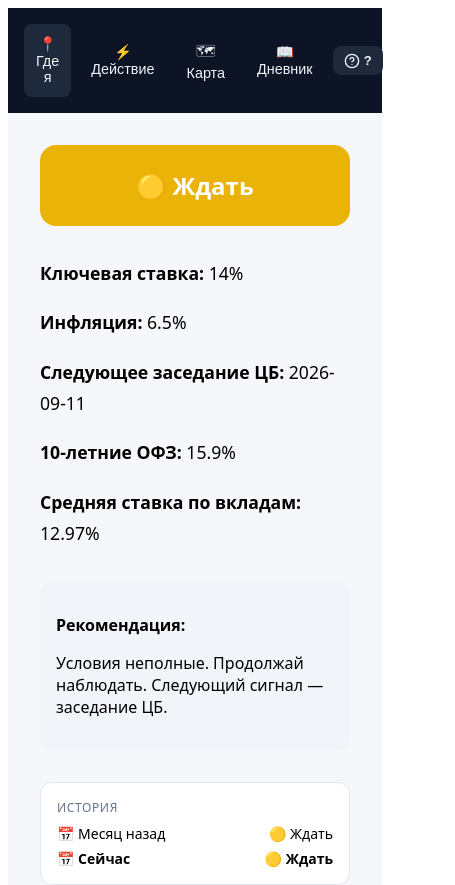
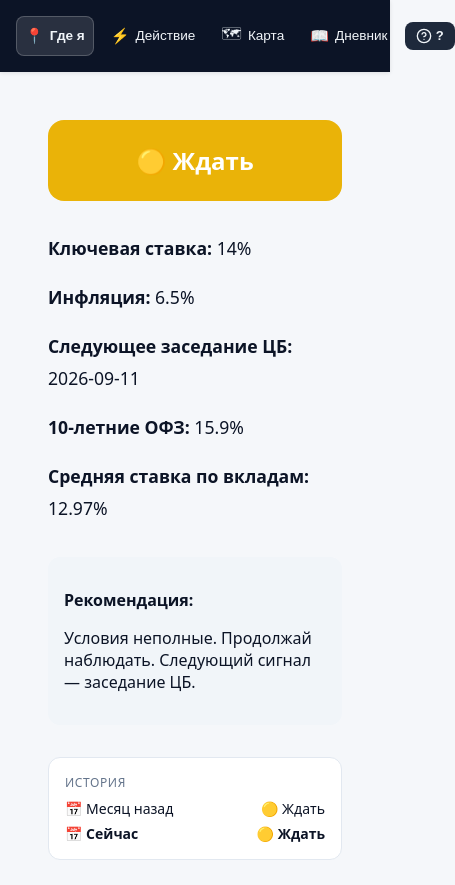
Before and after one commit to zimatoken/golden-investor, a React (Vite) app: page / in a window 390 px wide. Shown: the top 885 px of the page, 455 px wide, since content can reach past the window. Built offline with nearby package versions, Linux system fonts and the light colour scheme.

Commit message:
feat: адаптивная HelpModal + theme.css + useIsMobile

```diff
--- a/src/App.tsx
+++ b/src/App.tsx
@@ -1,6 +1,6 @@
 // src/App.tsx
 
-import { useState } from 'react';
+import { useEffect, useState } from 'react';
 import { StatusScreen } from './screens/StatusScreen';
 import { ActionScreen } from './screens/ActionScreen';
 import { MapScreen } from './screens/MapScreen';
@@ -18,56 +18,89 @@ const SCREEN_TO_HELP: Record<Screen, string> = {
   log: 'log',
 };
 
+// Иконки и подписи для кнопок навигации
+const NAV_ITEMS: { id: Screen; icon: string; label: string }[] = [
+  { id: 'status', icon: '📍', label: 'Где я' },
+  { id: 'action', icon: '⚡', label: 'Действие' },
+  { id: 'map', icon: '🗺', label: 'Карта' },
+  { id: 'log', icon: '📖', label: 'Дневник' },
+];
+
 export function App() {
   const [screen, setScreen] = useState<Screen>('status');
   const [helpOpen, setHelpOpen] = useState(false);
 
+  // Устанавливаем тему на <html>. Пока — светлая.
+  // Когда добавим useTheme() — здесь будет переключение.
+  useEffect(() => {
+    document.documentElement.setAttribute('data-theme', 'light');
+  }, []);
+
   return (
-    <div style={{ minHeight: '100vh', background: '#f5f7fa', fontFamily: 'system-ui, sans-serif' }}>
+    <div
+      style={{
+        minHeight: '100vh',
+        background: 'var(--bg)',
+        color: 'var(--text)',
+        fontFamily: 'system-ui, -apple-system, "Segoe UI", sans-serif',
+        transition: 'background 0.2s ease, color 0.2s ease',
+      }}
+    >
       {/* ─── Навигация ─────────────────────── */}
       <nav
         style={{
           display: 'flex',
           gap: '0.5rem',
-          padding: '1rem',
-          background: '#0c1426',
+          padding: '0.75rem 1rem',
+          background: 'var(--primary-dark)',
           position: 'sticky',
           top: 0,
           zIndex: 10,
           alignItems: 'center',
+          boxShadow: '0 1px 4px rgba(0,0,0,0.1)',
         }}
       >
-        {(['status', 'action', 'map', 'log'] as const).map((s) => (
+        {NAV_ITEMS.map((item) => {
+          const isActive = screen === item.id;
+          return (
             <button
-            key={s}
-            onClick={() => setScreen(s)}
+              key={item.id}
+              onClick={() => setScreen(item.id)}
               style={{
                 flex: 1,
-              padding: '0.75rem',
-              background: screen === s ? '#1e293b' : 'transparent',
+                padding: '0.65rem 0.5rem',
+                background: isActive ? 'rgba(255,255,255,0.12)' : 'transparent',
                 color: '#f1f5f9',
-              border: 'none',
+                border: isActive ? '1px solid rgba(255,255,255,0.2)' : '1px solid transparent',
                 borderRadius: 8,
                 cursor: 'pointer',
-              fontSize: '0.9rem',
+                fontSize: '0.85rem',
+                fontWeight: isActive ? 600 : 500,
+                transition: 'background 0.15s ease',
+                display: 'flex',
+                alignItems: 'center',
+                justifyContent: 'center',
+                gap: 6,
+                whiteSpace: 'nowrap',
               }}
             >
-            {s === 'status' ? '📍 Где я'
-              : s === 'action' ? '⚡ Действие'
-              : s === 'map' ? '🗺 Карта'
-              : '📖 Дневник'}
+              <span style={{ fontSize: 15 }}>{item.icon}</span>
+              <span>{item.label}</span>
             </button>
-        ))}
+          );
+        })}
 
         {/* Кнопка «?» — всегда справа */}
         <HelpButton onClick={() => setHelpOpen(true)} />
       </nav>
 
       {/* ─── Экраны ────────────────────────── */}
+      <main style={{ padding: '1rem', maxWidth: 900, margin: '0 auto' }}>
         {screen === 'status' && <StatusScreen />}
         {screen === 'action' && <ActionScreen />}
         {screen === 'map' && <MapScreen />}
         {screen === 'log' && <DecisionLogScreen />}
+      </main>
 
       {/* ─── Модалка инструкции ────────────── */}
       <HelpModal
--- a/src/components/HelpModal.tsx
+++ b/src/components/HelpModal.tsx
@@ -2,10 +2,8 @@
 
 import { useEffect, useMemo, useState } from 'react';
 import { X, Search, ChevronRight } from 'lucide-react';
-import {
-  HELP_CONTENT,
-  type HelpBlock,
-} from '../data/helpContent';
+import { HELP_CONTENT, type HelpBlock } from '../data/helpContent';
+import { useIsMobile } from '../hooks/useIsMobile';
 
 interface Props {
   open: boolean;
@@ -14,6 +12,7 @@ interface Props {
 }
 
 export function HelpModal({ open, onClose, initialSectionId = 'general' }: Props) {
+  const isMobile = useIsMobile();
   const [query, setQuery] = useState('');
   const [activeId, setActiveId] = useState<string>(initialSectionId);
 
@@ -64,15 +63,20 @@ export function HelpModal({ open, onClose, initialSectionId = 'general' }: Props
   return (
     <div
       onClick={onClose}
+      role="dialog"
+      aria-modal="true"
+      aria-label="Инструкция"
       style={{
         position: 'fixed',
         inset: 0,
-        background: 'rgba(0,0,0,0.6)',
+        background: 'var(--modal-overlay)',
         zIndex: 1000,
         display: 'flex',
-        alignItems: 'center',
+        alignItems: isMobile ? 'flex-start' : 'center',
         justifyContent: 'center',
-        padding: '1rem',
+        padding: isMobile
+          ? 'max(0.5rem, env(safe-area-inset-top)) 0.5rem max(0.5rem, env(safe-area-inset-bottom)) 0.5rem'
+          : 'max(1rem, env(safe-area-inset-top)) max(1rem, env(safe-area-inset-right)) max(1rem, env(safe-area-inset-bottom)) max(1rem, env(safe-area-inset-left))',
       }}
     >
       <div
@@ -80,13 +84,14 @@ export function HelpModal({ open, onClose, initialSectionId = 'general' }: Props
         style={{
           width: '100%',
           maxWidth: 900,
-          height: 'min(90vh, 700px)',
-          background: '#fff',
-          borderRadius: 16,
+          height: isMobile ? 'calc(100dvh - 1rem)' : 'min(90vh, 700px)',
+          background: 'var(--card-bg)',
+          color: 'var(--text)',
+          borderRadius: isMobile ? 12 : 16,
           display: 'flex',
           flexDirection: 'column',
           overflow: 'hidden',
-          boxShadow: '0 20px 60px rgba(0,0,0,0.3)',
+          boxShadow: 'var(--modal-shadow)',
         }}
       >
         {/* ─── Заголовок ─────────────────── */}
@@ -95,10 +100,11 @@ export function HelpModal({ open, onClose, initialSectionId = 'general' }: Props
             display: 'flex',
             alignItems: 'center',
             justifyContent: 'space-between',
-            padding: '1rem 1.25rem',
-            borderBottom: '1px solid #e2e8f0',
-            background: '#0c1426',
+            padding: isMobile ? '0.75rem 1rem' : '1rem 1.25rem',
+            borderBottom: '1px solid var(--border)',
+            background: 'var(--primary-dark)',
             color: '#fff',
+            flexShrink: 0,
           }}
         >
           <div style={{ display: 'flex', alignItems: 'center', gap: 10 }}>
@@ -106,7 +112,7 @@ export function HelpModal({ open, onClose, initialSectionId = 'general' }: Props
             <div>
               <div style={{ fontWeight: 700, fontSize: 16 }}>Инструкция</div>
               <div style={{ fontSize: 12, opacity: 0.7 }}>
-                Курс молодого бойца по «Золотому Инвестору»
+                {isMobile ? 'Курс молодого бойца' : 'Курс молодого бойца по «Золотому Инвестору»'}
               </div>
             </div>
           </div>
@@ -129,31 +135,23 @@ export function HelpModal({ open, onClose, initialSectionId = 'general' }: Props
         </div>
 
         {/* ─── Тело ─────────────────────── */}
-        <div style={{ display: 'flex', flex: 1, minHeight: 0 }}>
-          {/* Левая колонка — список */}
-          <aside
-            style={{
-              width: 240,
-              borderRight: '1px solid #e2e8f0',
-              display: 'flex',
-              flexDirection: 'column',
-              minHeight: 0,
-              background: '#f8fafc',
-            }}
-          >
-            <div style={{ padding: '0.75rem', borderBottom: '1px solid #e2e8f0' }}>
+        {isMobile ? (
+          /* ───── МОБИЛЬНАЯ ВЕРСИЯ: табы сверху ───── */
+          <>
+            {/* Поиск */}
+            <div style={{ padding: '0.5rem', borderBottom: '1px solid var(--border)', flexShrink: 0 }}>
               <div
                 style={{
                   display: 'flex',
                   alignItems: 'center',
                   gap: 6,
                   padding: '0.4rem 0.6rem',
-                  border: '1px solid #e2e8f0',
+                  border: '1px solid var(--border)',
                   borderRadius: 8,
-                  background: '#fff',
+                  background: 'var(--card-bg-soft)',
                 }}
               >
-                <Search size={14} color="#64748b" />
+                <Search size={14} color="var(--subtext)" />
                 <input
                   value={query}
                   onChange={(e) => setQuery(e.target.value)}
@@ -162,7 +160,111 @@ export function HelpModal({ open, onClose, initialSectionId = 'general' }: Props
                     border: 'none',
                     outline: 'none',
                     background: 'transparent',
-                    color: '#0c1426',
+                    color: 'var(--text)',
+                    fontSize: 14,
+                    width: '100%',
+                  }}
+                />
+              </div>
+            </div>
+
+            {/* Горизонтальные табы */}
+            <div
+              className="scrollbar"
+              style={{
+                display: 'flex',
+                gap: 6,
+                padding: '0.5rem',
+                overflowX: 'auto',
+                borderBottom: '1px solid var(--border)',
+                flexShrink: 0,
+                background: 'var(--card-bg-soft)',
+              }}
+            >
+              {filtered.length === 0 && (
+                <div style={{ padding: '0.5rem 1rem', color: 'var(--subtext)', fontSize: 13 }}>
+                  Ничего не найдено
+                </div>
+              )}
+              {filtered.map((s) => {
+                const isActive = s.id === active.id;
+                return (
+                  <button
+                    key={s.id}
+                    onClick={() => setActiveId(s.id)}
+                    style={{
+                      display: 'flex',
+                      alignItems: 'center',
+                      gap: 6,
+                      padding: '0.5rem 0.75rem',
+                      border: '1px solid ' + (isActive ? 'var(--primary-dark)' : 'var(--border)'),
+                      borderRadius: 20,
+                      background: isActive ? 'var(--primary-dark)' : 'var(--card-bg)',
+                      color: isActive ? '#fff' : 'var(--text)',
+                      cursor: 'pointer',
+                      fontSize: 13,
+                      fontWeight: isActive ? 600 : 500,
+                      whiteSpace: 'nowrap',
+                      flexShrink: 0,
+                    }}
+                  >
+                    <span style={{ fontSize: 15 }}>{s.icon}</span>
+                    <span>{s.title}</span>
+                  </button>
+                );
+              })}
+            </div>
+
+            {/* Контент */}
+            <main
+              className="scrollbar"
+              style={{
+                flex: 1,
+                overflowY: 'auto',
+                padding: '1rem',
+                minHeight: 0,
+              }}
+            >
+              <SectionContent active={active} onGo={setActiveId} />
+            </main>
+          </>
+        ) : (
+          /* ───── ДЕСКТОПНАЯ ВЕРСИЯ: боковая колонка ───── */
+          <div style={{ display: 'flex', flex: 1, minHeight: 0 }}>
+            <aside
+              className="scrollbar"
+              style={{
+                width: 240,
+                borderRight: '1px solid var(--border)',
+                display: 'flex',
+                flexDirection: 'column',
+                minHeight: 0,
+                background: 'var(--card-bg-soft)',
+                flexShrink: 0,
+              }}
+            >
+              <div style={{ padding: '0.75rem', borderBottom: '1px solid var(--border)' }}>
+                <div
+                  style={{
+                    display: 'flex',
+                    alignItems: 'center',
+                    gap: 6,
+                    padding: '0.4rem 0.6rem',
+                    border: '1px solid var(--border)',
+                    borderRadius: 8,
+                    background: 'var(--card-bg)',
+                  }}
+                >
+                  <Search size={14} color="var(--subtext)" />
+                  <input
+                    value={query}
+                    onChange={(e) => setQuery(e.target.value)}
+                    placeholder="Поиск..."
+                    style={{
+                      border: 'none',
+                      outline: 'none',
+                      background: 'transparent',
+                      color: 'var(--text)',
                       fontSize: 13,
                       width: '100%',
                     }}
@@ -172,7 +274,7 @@ export function HelpModal({ open, onClose, initialSectionId = 'general' }: Props
 
               <div style={{ flex: 1, overflowY: 'auto', padding: '0.5rem' }}>
                 {filtered.length === 0 && (
-                <div style={{ padding: '1rem', color: '#94a3b8', fontSize: 13, textAlign: 'center' }}>
+                  <div style={{ padding: '1rem', color: 'var(--subtext-muted)', fontSize: 13, textAlign: 'center' }}>
                     Ничего не найдено
                   </div>
                 )}
@@ -190,8 +292,8 @@ export function HelpModal({ open, onClose, initialSectionId = 'general' }: Props
                         padding: '0.6rem 0.75rem',
                         border: 'none',
                         borderRadius: 8,
-                      background: isActive ? '#0c1426' : 'transparent',
-                      color: isActive ? '#fff' : '#0c1426',
+                        background: isActive ? 'var(--primary-dark)' : 'transparent',
+                        color: isActive ? '#fff' : 'var(--text)',
                         cursor: 'pointer',
                         textAlign: 'left',
                         marginBottom: 2,
@@ -209,8 +311,8 @@ export function HelpModal({ open, onClose, initialSectionId = 'general' }: Props
               </div>
             </aside>
 
-          {/* Правая колонка — контент */}
             <main
+              className="scrollbar"
               style={{
                 flex: 1,
                 overflowY: 'auto',
@@ -218,11 +320,30 @@ export function HelpModal({ open, onClose, initialSectionId = 'general' }: Props
                 minHeight: 0,
               }}
             >
+              <SectionContent active={active} onGo={setActiveId} />
+            </main>
+          </div>
+        )}
+      </div>
+    </div>
+  );
+}
+
+/* ─── Контент раздела (общий для обеих версий) ─── */
+function SectionContent({
+  active,
+  onGo,
+}: {
+  active: typeof HELP_CONTENT[number];
+  onGo: (id: string) => void;
+}) {
+  return (
+    <>
       <div style={{ display: 'flex', alignItems: 'center', gap: 12, marginBottom: 8 }}>
         <span style={{ fontSize: 32 }}>{active.icon}</span>
         <div>
-                <h2 style={{ margin: 0, color: '#0c1426', fontSize: 20 }}>{active.title}</h2>
-                <div style={{ color: '#64748b', fontSize: 13 }}>{active.subtitle}</div>
+          <h2 style={{ margin: 0, color: 'var(--heading)', fontSize: 20 }}>{active.title}</h2>
+          <div style={{ color: 'var(--subtext)', fontSize: 13 }}>{active.subtitle}</div>
         </div>
       </div>
 
@@ -232,13 +353,10 @@ export function HelpModal({ open, onClose, initialSectionId = 'general' }: Props
         ))}
       </div>
 
-            <div style={{ marginTop: 32, paddingTop: 16, borderTop: '1px solid #e2e8f0' }}>
-              <NextSectionLink currentId={active.id} onGo={setActiveId} />
+      <div style={{ marginTop: 32, paddingTop: 16, borderTop: '1px solid var(--border)' }}>
+        <NextSectionLink currentId={active.id} onGo={onGo} />
       </div>
-          </main>
-        </div>
-      </div>
-    </div>
+    </>
   );
 }
 
@@ -247,7 +365,7 @@ function HelpBlockView({ block }: { block: HelpBlock }) {
   const base: React.CSSProperties = {
     fontSize: 14,
     lineHeight: 1.65,
-    color: '#334155',
+    color: 'var(--text-soft)',
   };
 
   if (block.type === 'paragraph') return <p style={{ ...base, margin: 0 }}>{block.text}</p>;
@@ -277,7 +395,7 @@ function HelpBlockView({ block }: { block: HelpBlock }) {
       <div
         style={{
           padding: '0.75rem 1rem',
-          borderLeft: '4px solid #ef4444',
+          borderLeft: '4px solid var(--danger)',
           background: 'rgba(239,68,68,0.08)',
           borderRadius: 8,
           ...base,
@@ -293,7 +411,7 @@ function HelpBlockView({ block }: { block: HelpBlock }) {
       <div
         style={{
           padding: '0.75rem 1rem',
-          borderLeft: '4px solid #3b82f6',
+          borderLeft: '4px solid var(--primary)',
           background: 'rgba(59,130,246,0.08)',
           borderRadius: 8,
           ...base,
@@ -313,14 +431,14 @@ function HelpBlockView({ block }: { block: HelpBlock }) {
           gap: 12,
           padding: '0.75rem 1rem',
           borderLeft: `4px solid ${block.color}`,
-          background: '#f8fafc',
+          background: 'var(--card-bg-soft)',
           borderRadius: 8,
         }}
       >
-        <div style={{ fontWeight: 700, fontSize: 14, minWidth: 140, color: '#0c1426' }}>
+        <div style={{ fontWeight: 700, fontSize: 14, minWidth: 120, color: 'var(--heading)' }}>
           {block.label}
         </div>
-        <div style={{ fontSize: 13, color: '#475569', lineHeight: 1.6 }}>
+        <div style={{ fontSize: 13, color: 'var(--subtext)', lineHeight: 1.6 }}>
           {block.description}
         </div>
       </div>
@@ -351,15 +469,19 @@ function NextSectionLink({
         justifyContent: 'space-between',
         width: '100%',
         padding: '0.75rem 1rem',
-        background: '#f8fafc',
-        border: '1px solid #e2e8f0',
+        background: 'var(--card-bg-soft)',
+        border: '1px solid var(--border)',
         borderRadius: 8,
         cursor: 'pointer',
         fontSize: 13,
+        color: 'var(--text)',
+        gap: 8,
       }}
     >
-      <span style={{ color: '#94a3b8', fontSize: 12 }}>Следующий раздел</span>
-      <span style={{ fontWeight: 600, color: '#0c1426' }}>
+      <span style={{ color: 'var(--subtext-muted)', fontSize: 12, whiteSpace: 'nowrap' }}>
+        Далее
+      </span>
+      <span style={{ fontWeight: 600, color: 'var(--heading)', textAlign: 'right' }}>
         {next.icon} {next.title} →
       </span>
     </button>
--- /dev/null
+++ b/src/hooks/useIsMobile.ts
@@ -0,0 +1,24 @@
+// src/hooks/useIsMobile.ts
+
+import { useEffect, useState } from 'react';
+
+/**
+ * Следит за шириной окна. Возвращает true, если ширина ≤ 768px.
+ * Реагирует на ресайз и поворот экрана.
+ */
+export function useIsMobile(breakpoint = 768): boolean {
+  const [isMobile, setIsMobile] = useState<boolean>(() => {
+    if (typeof window === 'undefined') return false;
+    return window.innerWidth <= breakpoint;
+  });
+
+  useEffect(() => {
+    const onResize = () => {
+      setIsMobile(window.innerWidth <= breakpoint);
+    };
+    window.addEventListener('resize', onResize);
+    return () => window.removeEventListener('resize', onResize);
+  }, [breakpoint]);
+
+  return isMobile;
+}
--- a/src/main.tsx
+++ b/src/main.tsx
@@ -4,6 +4,7 @@ import React from 'react';
 import ReactDOM from 'react-dom/client';
 import { registerSW } from 'virtual:pwa-register';
 import { App } from './App';
+import './styles/theme.css';
 
 // Регистрируем Service Worker для офлайн-работы
 registerSW({ immediate: true });
--- /dev/null
+++ b/src/styles/theme.css
@@ -0,0 +1,87 @@
+/* src/styles/theme.css */
+
+/* ─── Светлая тема (по умолчанию) ───────── */
+:root,
+[data-theme="light"] {
+  --bg: #f5f7fa;
+  --card-bg: #ffffff;
+  --card-bg-soft: #f8fafc;
+  --text: #0c1426;
+  --text-soft: #334155;
+  --subtext: #64748b;
+  --subtext-muted: #94a3b8;
+  --heading: #0c1426;
+  --border: #e2e8f0;
+  --border-strong: #cbd5e1;
+
+  --primary: #3b82f6;
+  --primary-dark: #0c1426;
+  --success: #22c55e;
+  --warning: #eab308;
+  --danger: #ef4444;
+
+  --modal-overlay: rgba(0, 0, 0, 0.6);
+  --modal-shadow: 0 20px 60px rgba(0, 0, 0, 0.3);
+}
+
+/* ─── Тёмная тема ──────────────────────── */
+[data-theme="dark"] {
+  --bg: #0c1426;
+  --card-bg: #1e293b;
+  --card-bg-soft: #1a2438;
+  --text: #f1f5f9;
+  --text-soft: #cbd5e1;
+  --subtext: #94a3b8;
+  --subtext-muted: #64748b;
+  --heading: #ffffff;
+  --border: #334155;
+  --border-strong: #475569;
+
+  --primary: #60a5fa;
+  --primary-dark: #0f172a;
+  --success: #4ade80;
+  --warning: #facc15;
+  --danger: #f87171;
+
+  --modal-overlay: rgba(0, 0, 0, 0.75);
+  --modal-shadow: 0 20px 60px rgba(0, 0, 0, 0.6);
+}
+
+/* ─── Глобальные ───────────────────────── */
+* {
+  box-sizing: border-box;
+}
+
+body {
+  margin: 0;
+  font-family: system-ui, -apple-system, 'Segoe UI', sans-serif;
+  background: var(--bg);
+  color: var(--text);
+  -webkit-font-smoothing: antialiased;
+}
+
+/* ─── Скроллбар ────────────────────────── */
+.scrollbar::-webkit-scrollbar {
+  width: 8px;
+  height: 8px;
+}
+.scrollbar::-webkit-scrollbar-track {
+  background: transparent;
+}
+.scrollbar::-webkit-scrollbar-thumb {
+  background: var(--border-strong);
+  border-radius: 4px;
+}
+.scrollbar::-webkit-scrollbar-thumb:hover {
+  background: var(--subtext);
+}
+
+/* ─── Утилиты ──────────────────────────── */
+@keyframes fadeIn {
+  from { opacity: 0; transform: translateY(8px); }
+  to   { opacity: 1; transform: translateY(0); }
+}
+
+.animate-fade-in {
+  animation: fadeIn 0.3s ease;
+}
```
Lines whose indentation alone changed are shown as unchanged.
